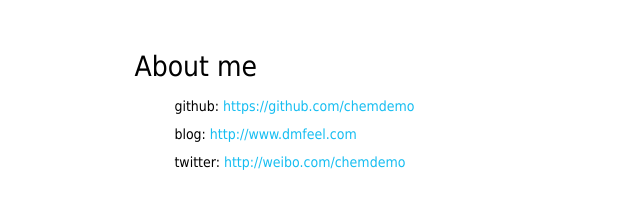
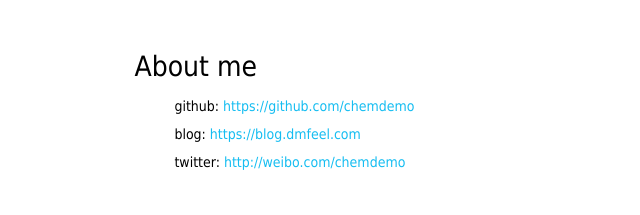
Before and after one commit to chemdemo/chemdemo.github.io, a plain HTML site: page index.html in a window 1280 px wide. Shown: the top 215 px of the page, 0-640 px from the left. Drawn offline with Linux system fonts and the light colour scheme.

Commit message:
modify blog url

```diff
--- a/index.html
+++ b/index.html
@@ -36,7 +36,7 @@
             <dl>
                 <dt>About me</dt>
                 <dd>github: <a href="https://github.com/chemdemo">https://github.com/chemdemo</a></dd>
-                <dd>blog: <a href="http://www.dmfeel.com">http://www.dmfeel.com</a></dd>
+                <dd>blog: <a href="https://blog.dmfeel.com">https://blog.dmfeel.com</a></dd>
                 <dd>twitter: <a href="http://weibo.com/chemdemo">http://weibo.com/chemdemo</a></dd>
             </dl>
         </section>
```
